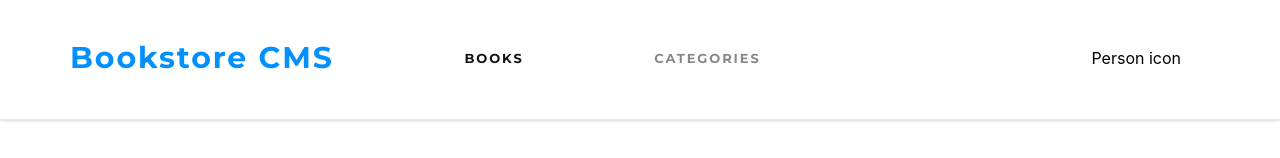
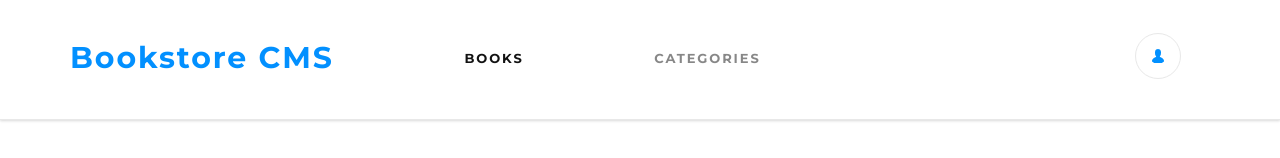
Before and after one commit to didymus707/bookstore, a React (Create React App) app: page / in a window 1280 px wide. Shown: the top 158 px of the page. Built offline with nearby package versions, Linux system fonts and the light colour scheme.

Commit message:
Added person icon

```diff
--- a/package.json
+++ b/package.json
@@ -9,6 +9,7 @@
     "prop-types": "^15.7.2",
     "react": "^17.0.2",
     "react-dom": "^17.0.2",
+    "react-icons": "^4.2.0",
     "react-redux": "^7.2.4",
     "react-scripts": "4.0.3",
     "redux": "^4.1.0",
--- a/src/component/Header.js
+++ b/src/component/Header.js
@@ -1,4 +1,13 @@
 import React from 'react';
+import { GoPerson } from 'react-icons/go';
+// import { IconContext } from 'react-icons/lib';
+
+const styles = {
+  border: '1px solid #e8e8e8',
+  borderRadius: '50%',
+  color: '#0290ff',
+  padding: '14px',
+};
 
 const Header = () => (
   <nav className="nav">
@@ -7,7 +16,9 @@ const Header = () => (
       <li>BOOKS</li>
       <li>CATEGORIES</li>
     </ul>
-    <div className="icon">Person icon</div>
+    <div className="icon">
+      <GoPerson style={styles} />
+    </div>
   </nav>
 );
 
```
Also changed, not shown: 1 other file (tests, documents, lock files or other folders).
